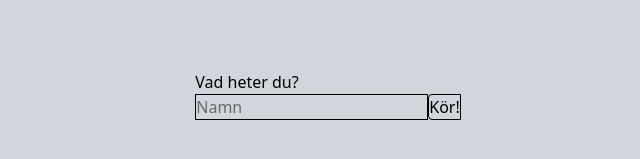
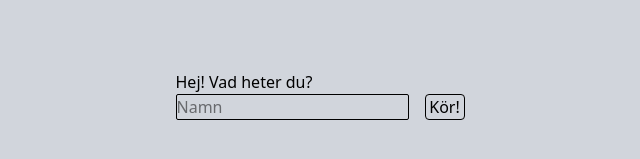
Before and after one commit to AN-Eriksson/1DV610-L1, a React (Vite) app: page / in a window 1280 px wide. Shown: the part 305-464 px from the top of the page, without its empty margins (312-952 px from the left). Built offline with nearby package versions, Linux system fonts and the light colour scheme.

Commit message:
Add some styling to InputForm

```diff
--- a/src/components/InputForm.jsx
+++ b/src/components/InputForm.jsx
@@ -11,17 +11,17 @@ export const InputForm = ({ setName, setNameSubmitted }) => {
 
   return (
     <div>
-      <h2>Vad heter du?</h2>
+      <h1>Hej! Vad heter du?</h1>
       <form onSubmit={handleSubmit}>
         <input
           type="text"
           onChange={(event) => setInputValue(event.target.value)}
-          className='border'
+          className='border rounded-xs'
           placeholder='Namn'
         />
         <button
           type='submit'
-          className='border rounded-l'
+          className='border rounded-sm mx-4 w-10'
         >Kör!
         </button>
       </form>
--- a/src/components/NameDisplay.jsx
+++ b/src/components/NameDisplay.jsx
@@ -1,4 +1,4 @@
-import React, { useEffect, useState } from 'react'
+import { useEffect, useState } from 'react'
 
 export const NameDisplay = ({ name }) => {
   const [displayedString, setDisplayedString] = useState("")
@@ -10,8 +10,12 @@ export const NameDisplay = ({ name }) => {
       if (currentStringIndex < name.length) {
         setDisplayedString(name.slice(0, currentStringIndex + 1))
         currentStringIndex++
+      } else {
+        clearInterval(writeTimer)
       }
     }, 1000)
+
+    return () => clearInterval(writeTimer)
   }, [name])
 
 
```
